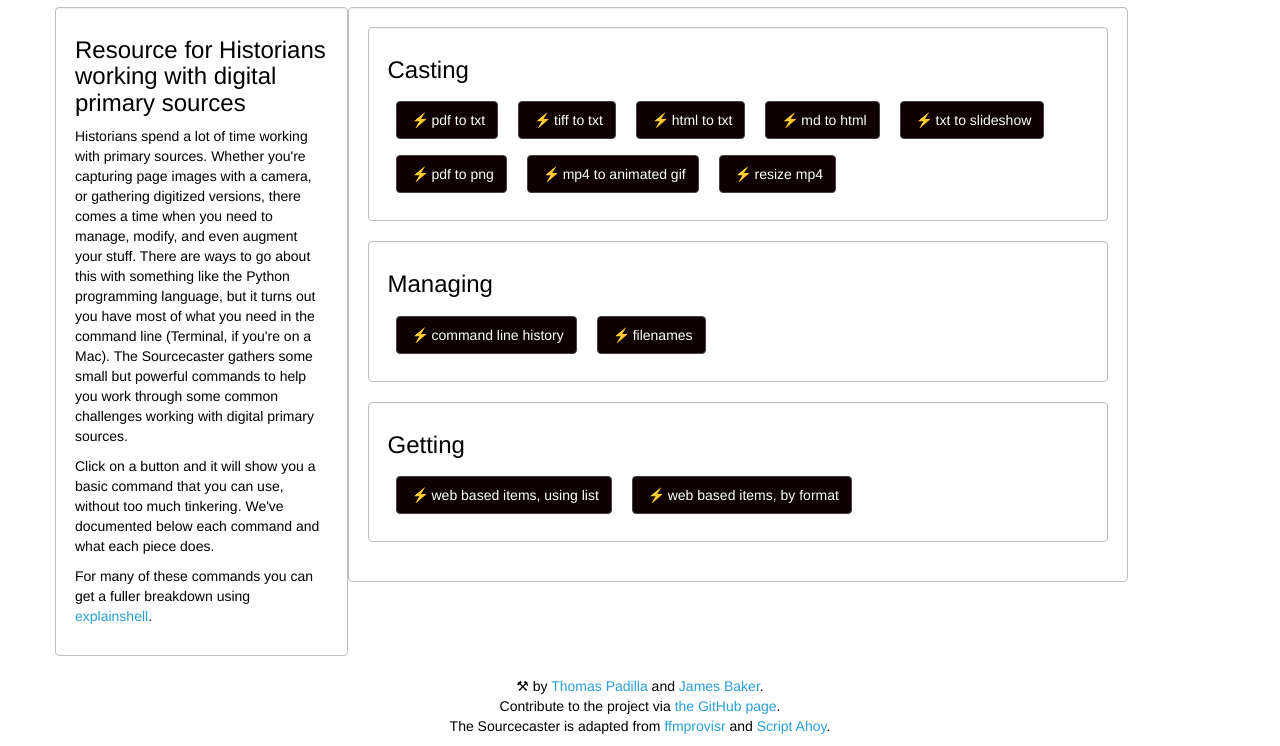
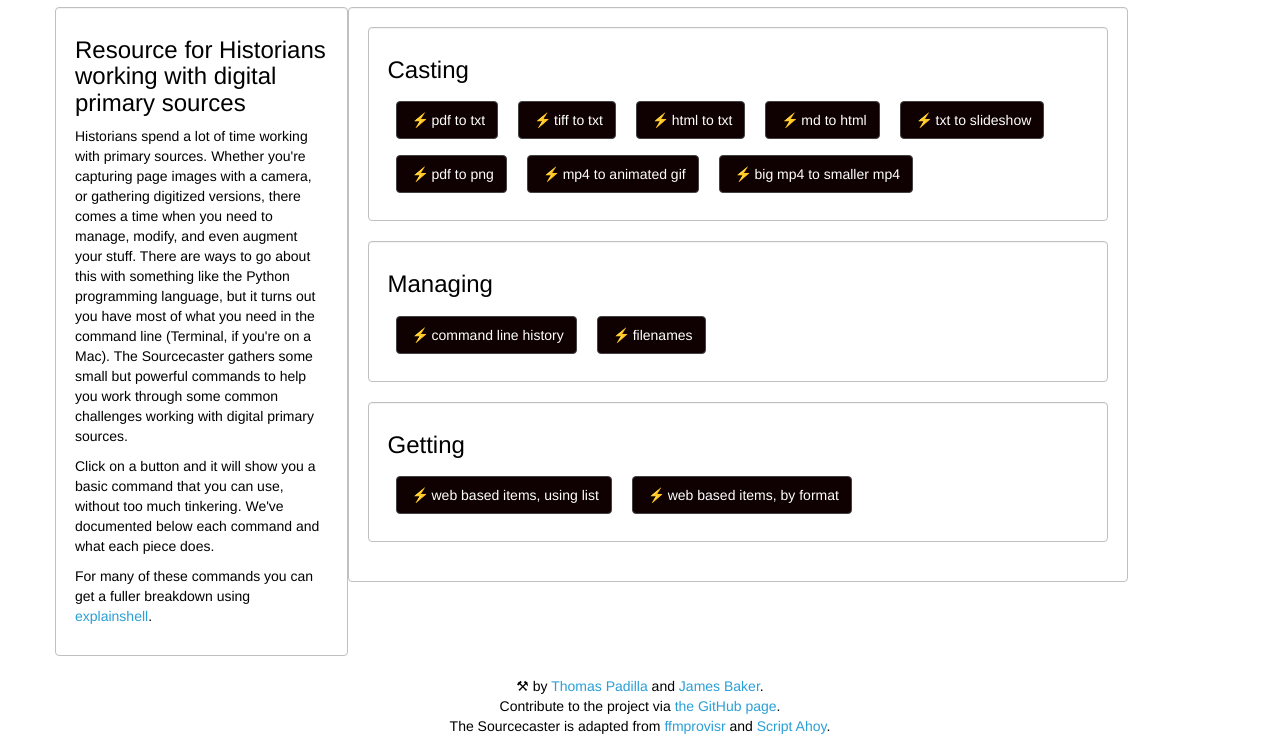
Before and after one commit to thomasgpadilla/sourcecaster, a plain HTML site: page index.html in a window 1280 px wide. Shown: the part 143-889 px from the top of the page. Drawn offline with Linux system fonts and the light colour scheme.

Commit message:
Update index.html

```diff
--- a/index.html
+++ b/index.html
@@ -203,7 +203,7 @@
   <!-- mp4 to animated gif -->
 
       <!-- resize video -->
-  <span data-toggle="modal" data-target=".resizevid"><button type="button" class="btn btn-default" data-toggle="tooltip" data-placement="bottom" title="big mp4 to smaller mp4">resize mp4</button></span>
+  <span data-toggle="modal" data-target=".resizevid"><button type="button" class="btn btn-default" data-toggle="tooltip" data-placement="bottom" title="big mp4 to smaller mp4">big mp4 to smaller mp4</button></span>
   <div class="modal fade resizevid" tabindex="-1" role="dialog" aria-labelledby="myLargeModalLabel">
     <div class="modal-dialog modal-lg">
       <div class="modal-content">
```
